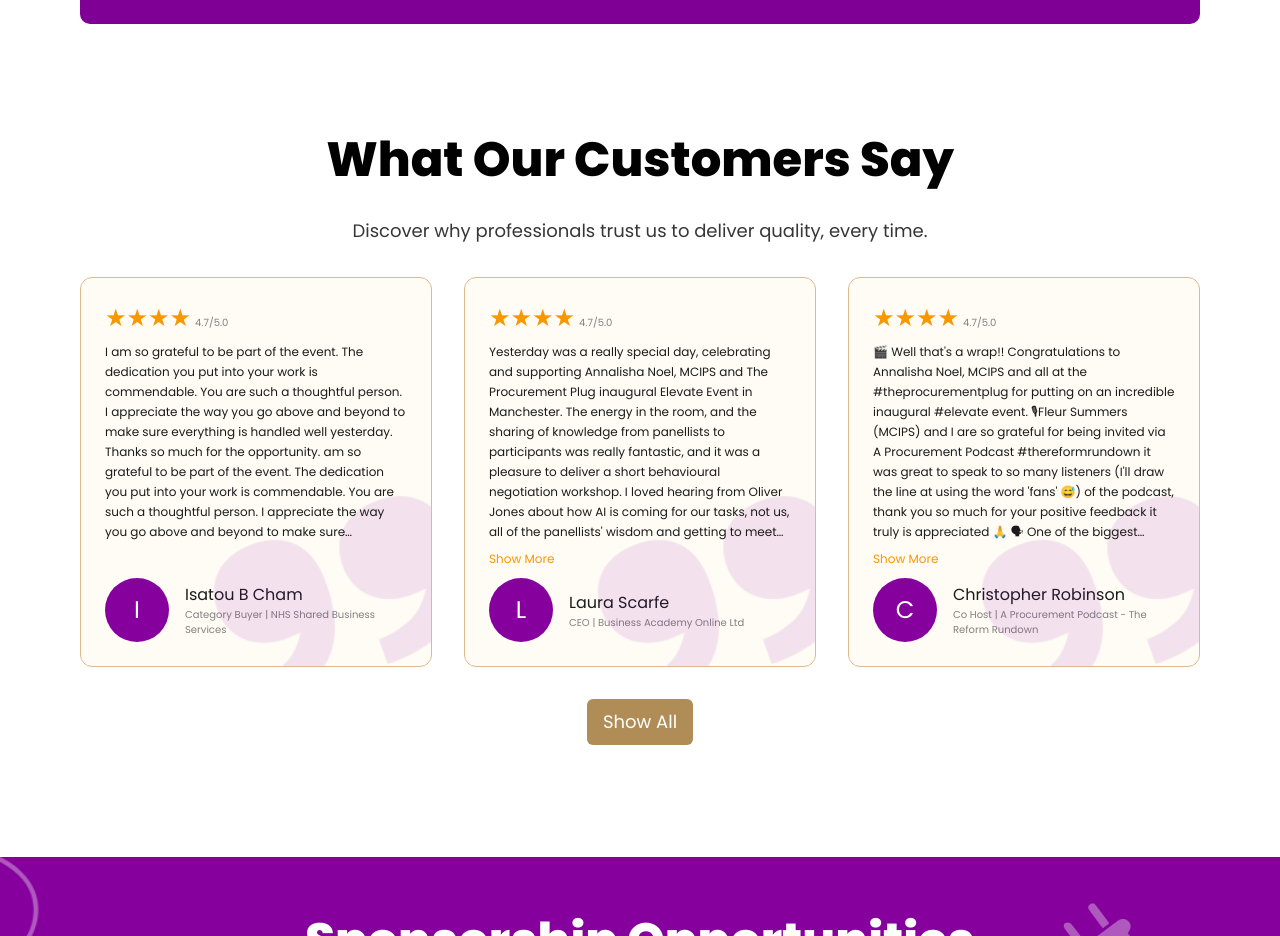
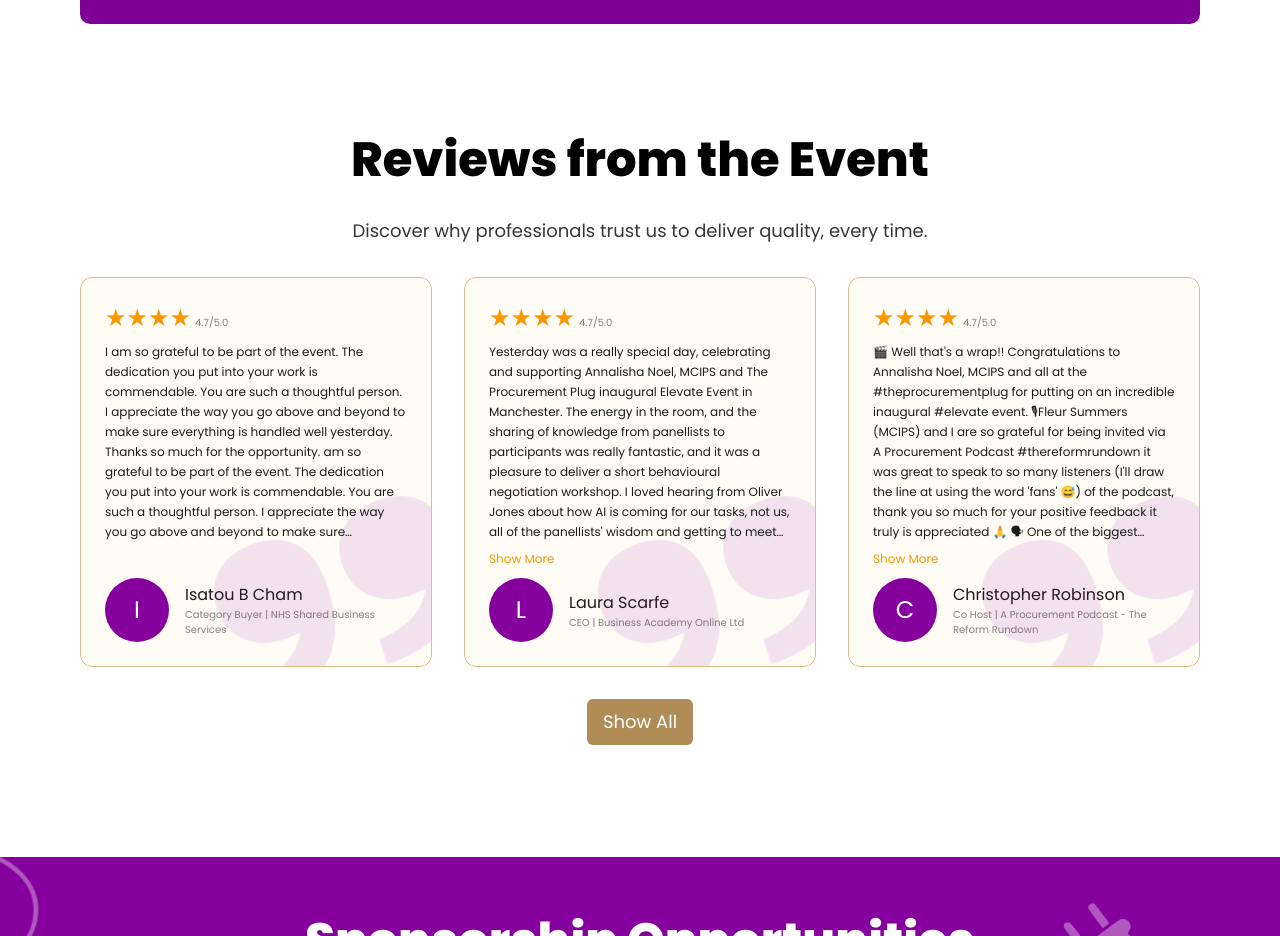
Before and after one commit to NexaForgeTechnologies/theprocurementplug, a Next.js app: page /event/elevate2025-manchester in a window 1280 px wide. Shown: the part 7060-7996 px from the top of the page. Built offline with nearby package versions, Linux system fonts and the light colour scheme.

Commit message:
Update EventReviewCTR.jsx

```diff
--- a/src/containers/events/manchester/EventReviewCTR.jsx
+++ b/src/containers/events/manchester/EventReviewCTR.jsx
@@ -119,7 +119,7 @@ function EventReviewCTR() {
     return (
         <div className="flex flex-col gap-6 md:gap-8">
             <div className='max-w-[780px] m-auto text-center'>
-                <h3 className='font-extrabold text-3xl md:text-5xl mb-4 md:mb-8 text-[#010101]'>What Our Customers Say</h3>
+                <h3 className='font-extrabold text-3xl md:text-5xl mb-4 md:mb-8 text-[#010101]'>Reviews from the Event</h3>
                 <p className='text-[#363636] text-sm md:text-lg leading-normal md:leading-relaxed'>Discover why professionals trust us to deliver quality, every time.</p>
             </div>
             <div className="grid grid-cols-1 md:grid-cols-2 lg:grid-cols-3 gap-6 md:gap-8">
```
